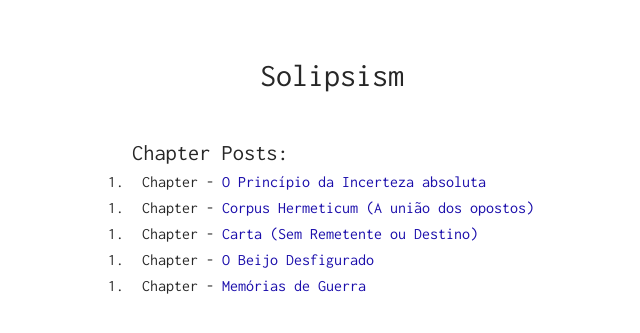
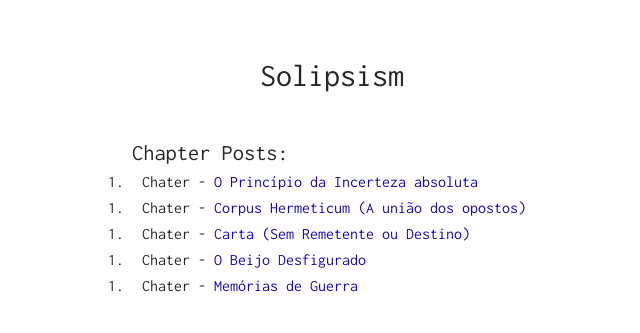
Before and after one commit to sorathpanzer/sorathpanzer.github.io, a Jekyll site: the page built from index.html, in a window 1280 px wide. Shown: the top 333 px of the page, without its empty margins (208-848 px from the left). Built offline with Jekyll 4.4.1, drawn with Linux system fonts in a browser that asks for light colours.

Commit message:
Update index.html

```diff
--- a/index.html
+++ b/index.html
@@ -11,8 +11,8 @@ layout: default
        <ol start="1">
         <li>
 
-             Chapter <span class="date">{{ date: '%d' }}</span> - <a href="{{ post.url }}">{{ post.title }}</a>
-             </ol>
+             Chater <span class="date">{{ date: '%d' }}</span> - <a href="{{ post.url }}">{{ post.title }}</a>
+
         </li>
         </ol>
 
```
